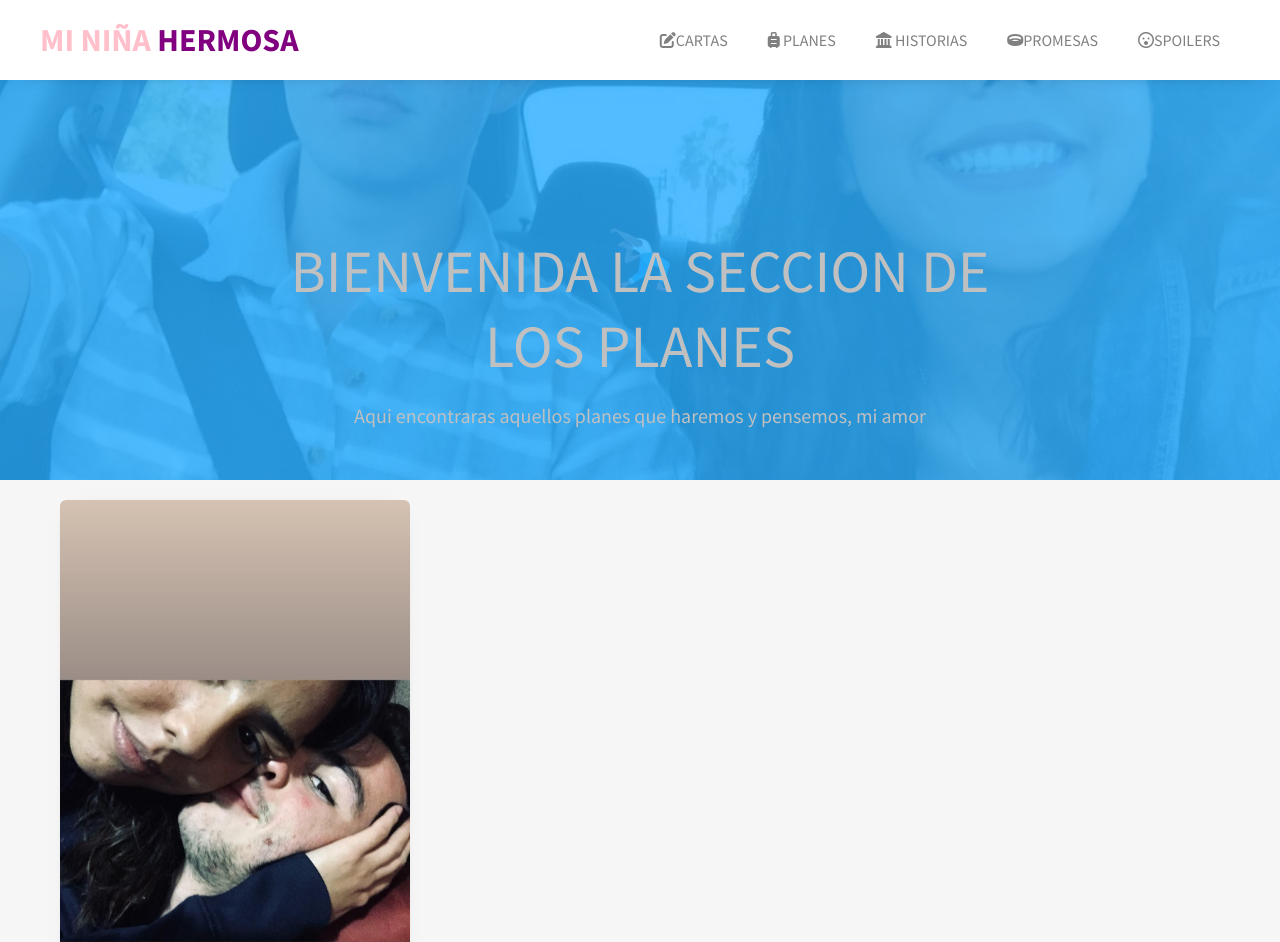
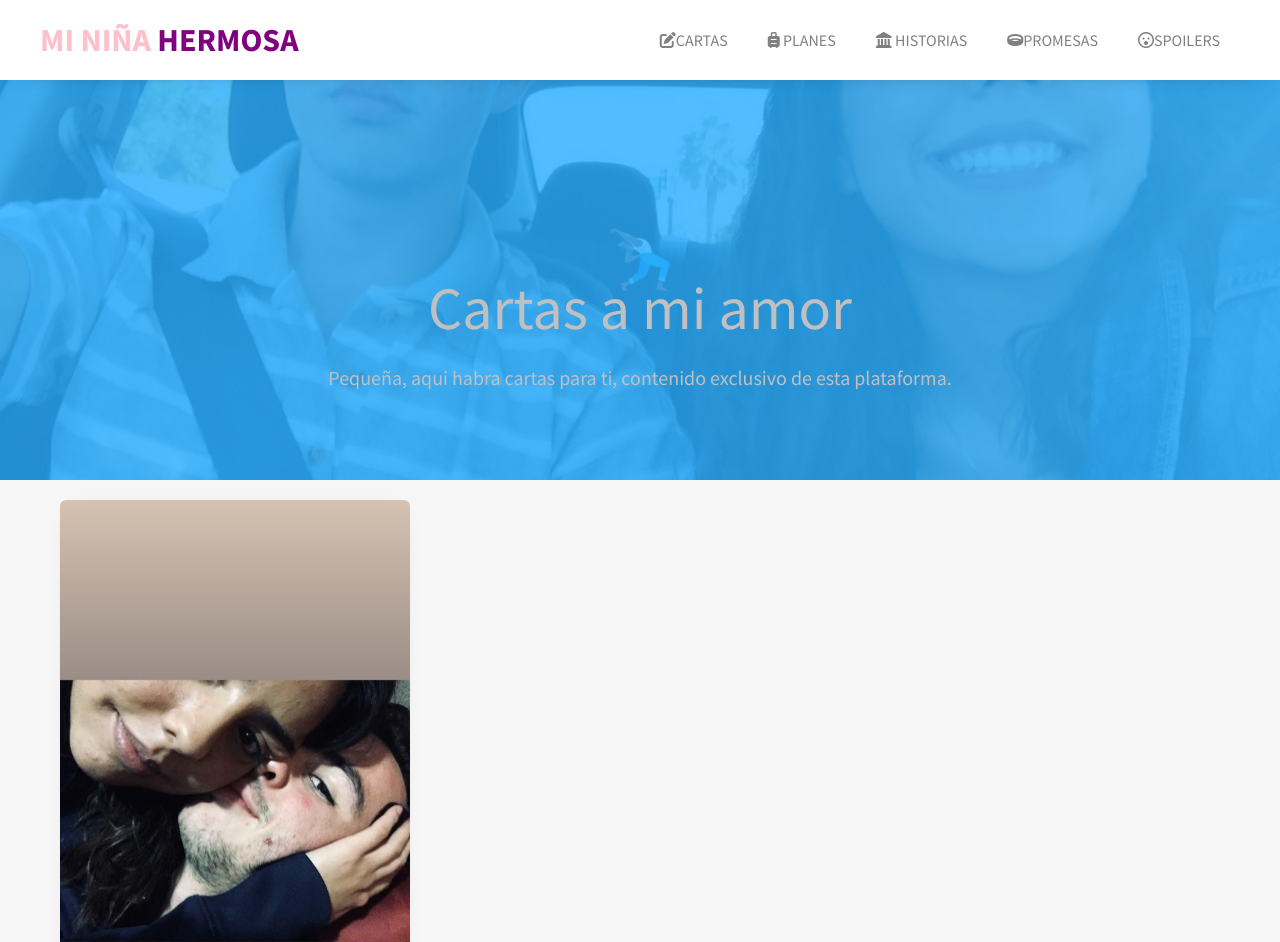
Before and after one commit to pauyjor/pauyjor.github.io, a plain HTML site: page cartas.html in a window 1280 px wide. Shown: the top 942 px of the page. Drawn offline with Linux system fonts and the light colour scheme.

Commit message:
Update cartas.html

```diff
--- a/cartas.html
+++ b/cartas.html
@@ -51,8 +51,8 @@
 
         <div class="planes-container-cover">
             <div class="container-info-cover">
-                    <h1> BIENVENIDA LA SECCION DE LOS PLANES</h1>
-                    <p> Aqui encontraras aquellos planes que haremos y pensemos, mi amor</p>
+                    <h1> Cartas a mi amor</h1>
+                    <p> Pequeña, aqui habra cartas para ti, contenido exclusivo de esta plataforma. </p>
             </div>
 
         </div>
```
